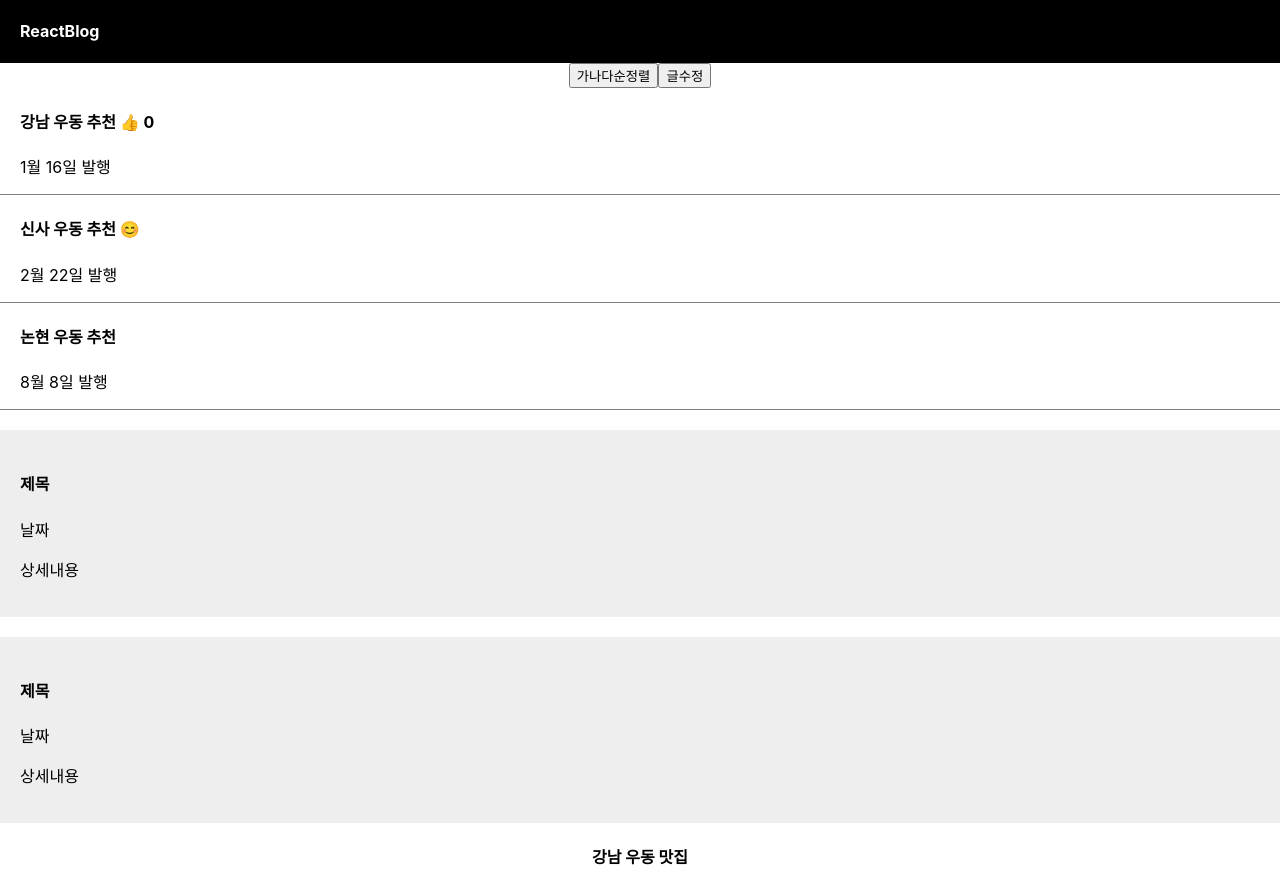
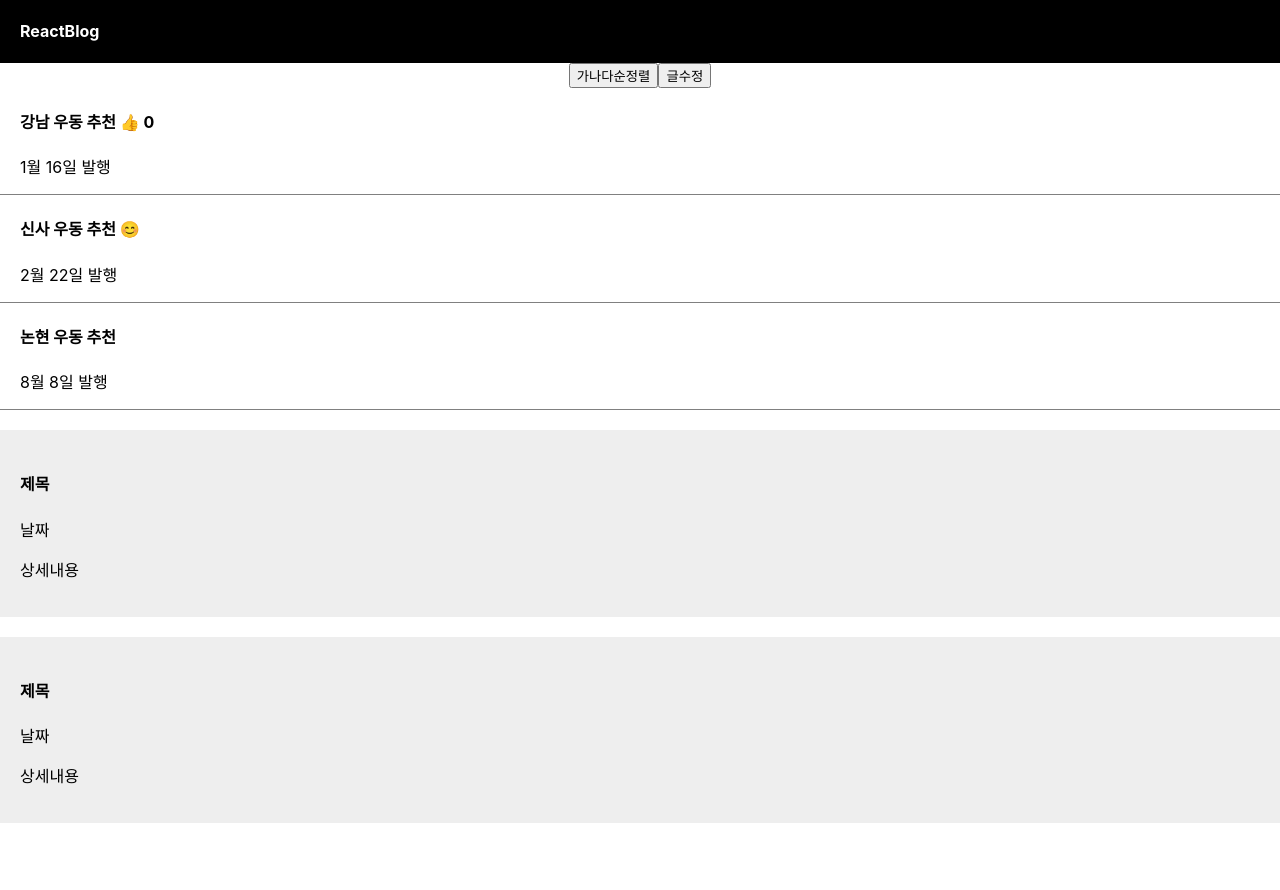
Before and after one commit to leesha-hub/react-Practice, a React (Create React App) app in the folder blog/: page / in a window 1280 px wide. After the commit the page ends 823 px from the top, so only its background shows below. Built offline with nearby package versions, Linux system fonts and the light colour scheme.

Commit message:
복기중

```diff
--- a/blog/src/App.tsx
+++ b/blog/src/App.tsx
@@ -52,7 +52,7 @@ function App() {
 
       <Modal/>
 
-     <h4>{post}</h4>
+     {/* <h4>{post}</h4> */}
     </div>
   );
 }
```
